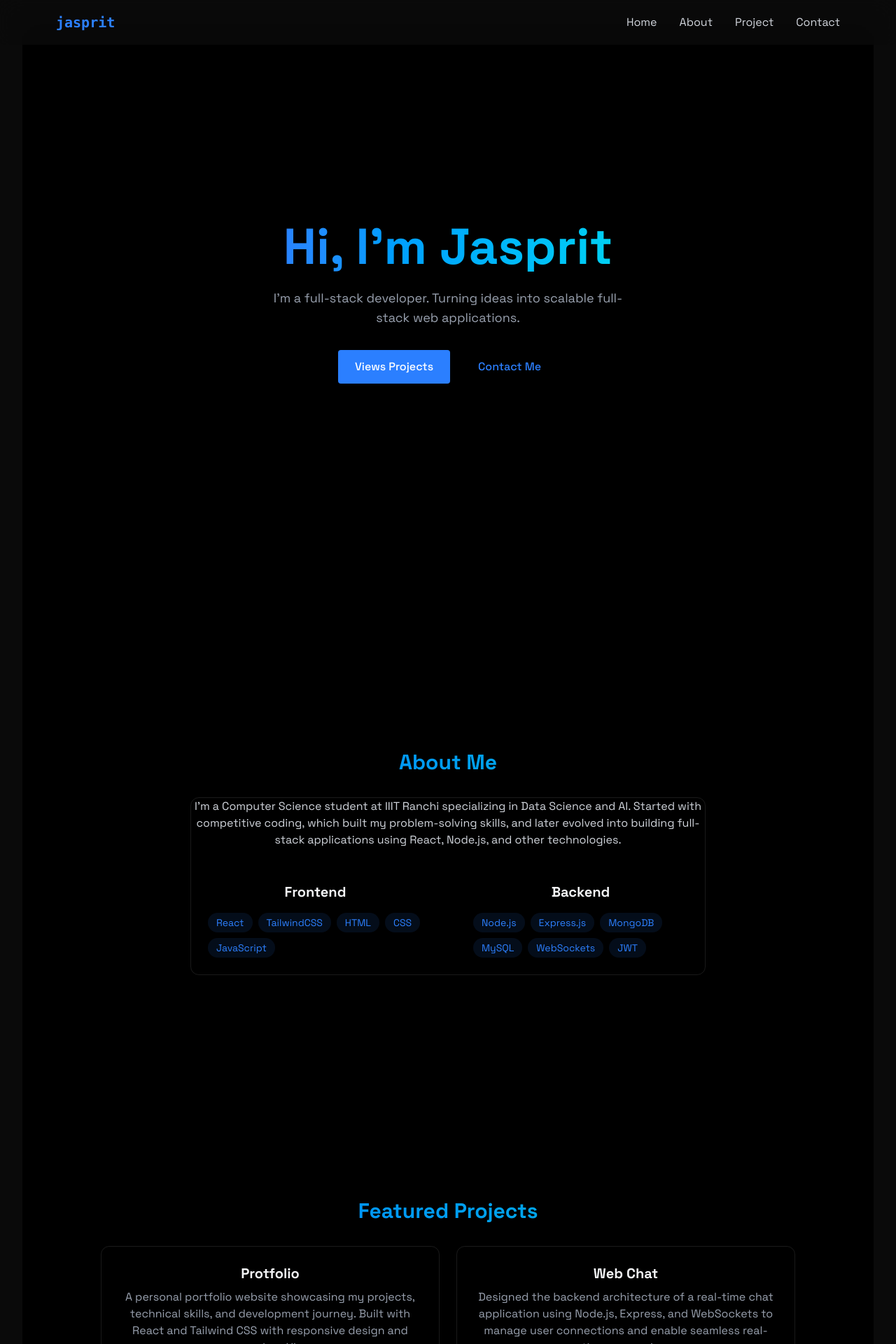
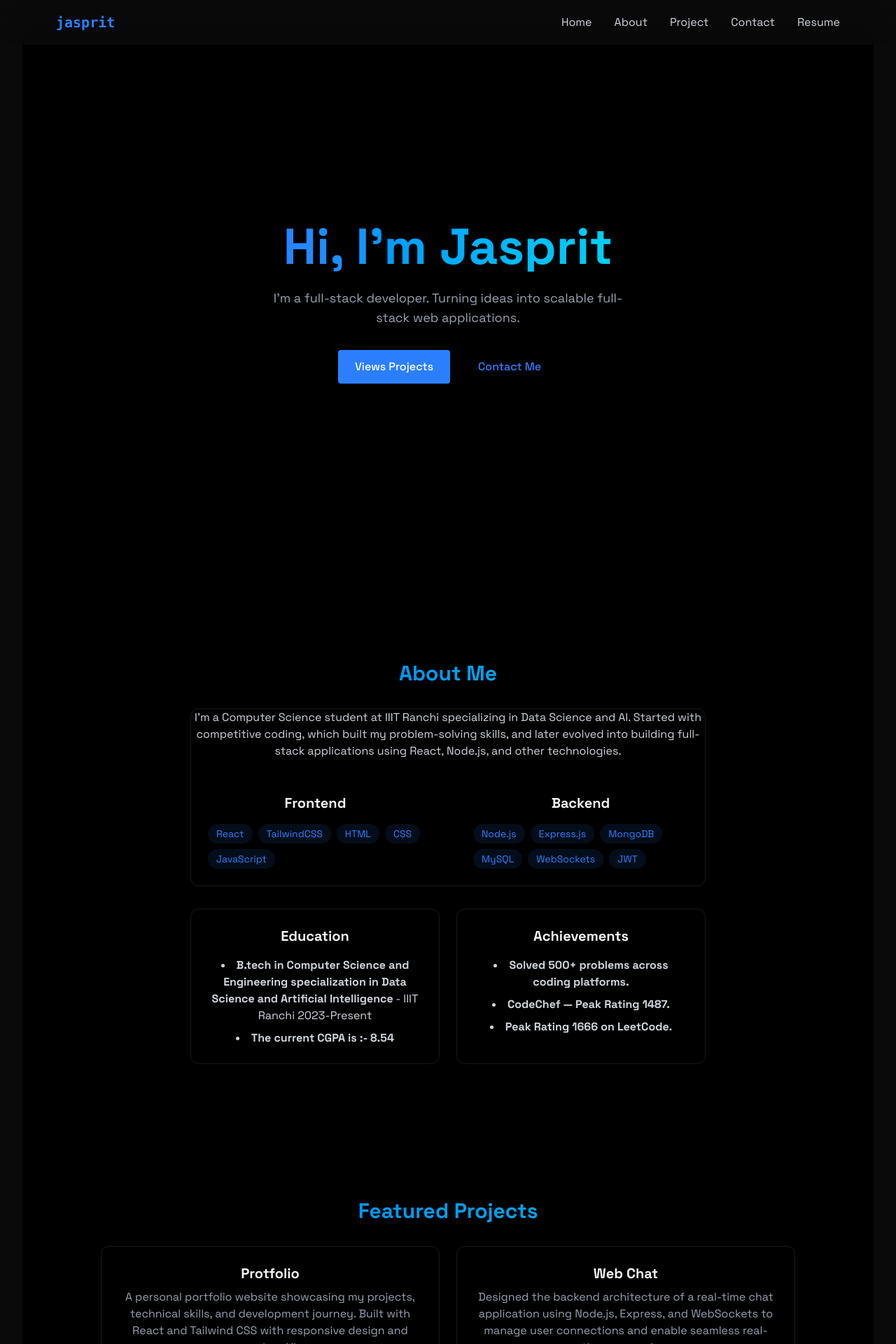
Before and after one commit to Jasprit45/ProtfolioReact, a React (Vite) app: page / in a window 1280 px wide. Shown: the top 1920 px of the page at 70% size. Built offline with nearby package versions, Linux system fonts and the light colour scheme.

Commit message:
fix bugs for form size and added education section and resume download option

```diff
--- a/src/components/Navbar.jsx
+++ b/src/components/Navbar.jsx
@@ -32,6 +32,9 @@ export const Navbar = ({menuOpen, setMenuOpen}) => {
                     <a href="#contact" className="text-gray-300 hover:text-white transition-colors">
                         Contact
                     </a>
+                    <a href="/ProtfolioReact/resume.pdf" download={"Sardar_Jasprit_Singh.pdf"}  className="text-gray-300 hover:text-white transition-colors">
+                        Resume
+                    </a>
                 </div>
 
             </div>
--- a/src/components/sections/About.jsx
+++ b/src/components/sections/About.jsx
@@ -51,25 +51,42 @@ export const About = () => {
 
                 </div>
             </div>
-            {/* <div className="grid grid-cols-1
-            // grid-cols-2
-             gap-6 mt-8">
+            <div className="grid  grid-cols-1 md:grid-cols-2 gap-6 mt-8">
                 <div className="p-6 rounded-xl border-white/10 border hover:-translate-y-1 transition-all">
                 <h3 className="text-xl font-bold mb-4"> Education </h3>
                 <ul className="list-disc list-inside text-gray-300 space-y-2">
                     <li>
-                        <strong>B.tech in CSE specialization in Data Science and Artificial Intelligence
+                        <strong>B.tech in Computer Science and Engineering specialization in Data Science and Artificial Intelligence
                         </strong> - IIIT Ranchi {"2023-Present"}
                     </li>
                     <li>
-                        <strong>B.tech in Computer Science and Engineering specialization in Data Science and Artificial Intelligence
-                        </strong> - IIIT Ranchi {"2023-Present"}
+                        <strong>The current CGPA is :-  <span className="font-bold">8.54</span>
+                        </strong>
                     </li>
                 </ul>
 
                 </div>
+                <div className="p-6 rounded-xl border-white/10 border hover:-translate-y-1 transition-all">
+                <h3 className="text-xl font-bold mb-4"> Achievements </h3>
+                <ul className="list-disc list-inside text-gray-300 space-y-2 ">
+                    <li>
+                        <strong> Solved 500+ problems across coding platforms.
+                        </strong>
+                    </li>
+                    <li>
+                        <strong>  CodeChef — Peak Rating 1487.
+                        </strong>
+                    </li>
+                    <li>
+                        <strong> Peak Rating 1666 on LeetCode.
+                        </strong>
+                    </li>
 
-            </div> */}
+                </ul>
+
+                </div>
+
+            </div>
         </div>
         </RevealOnScroll>
     </section>
```
Also changed, not shown: 1 other file (tests, documents, lock files or other folders).
